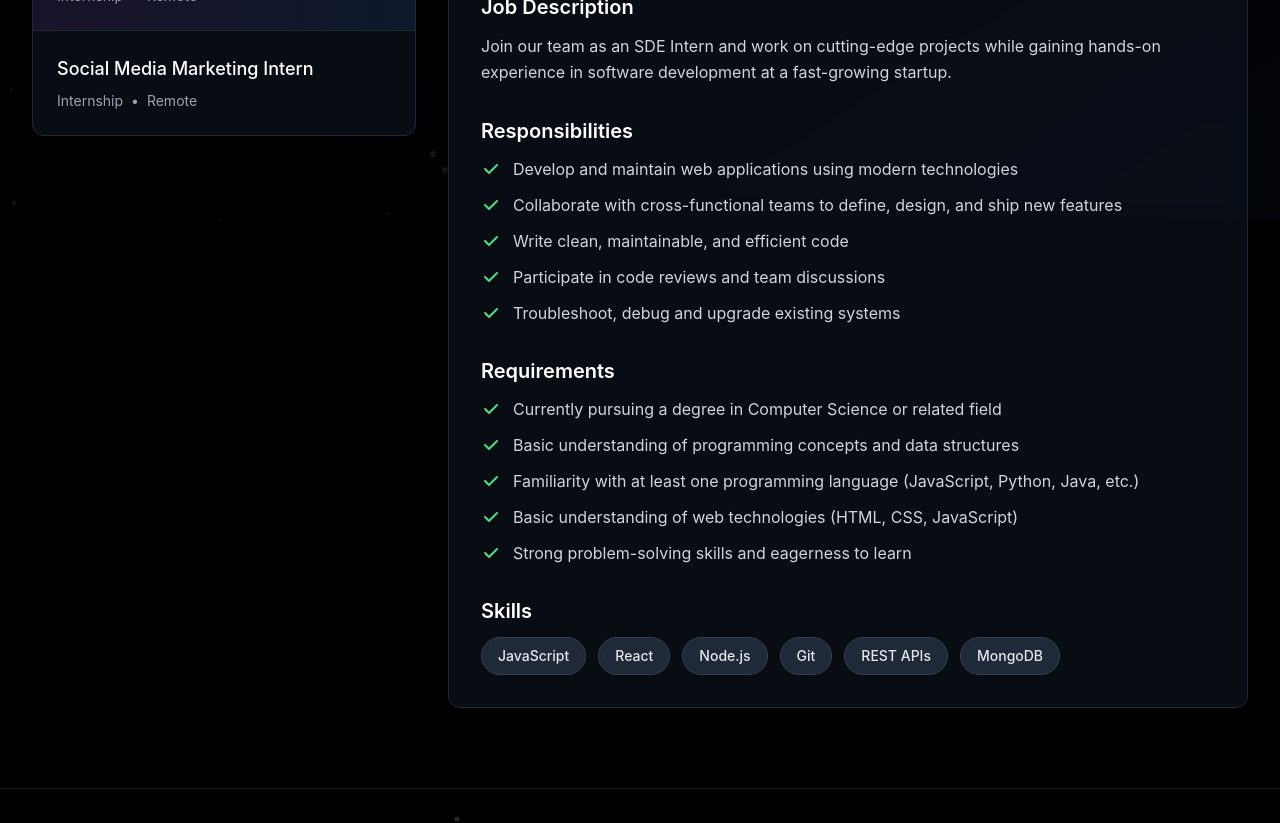
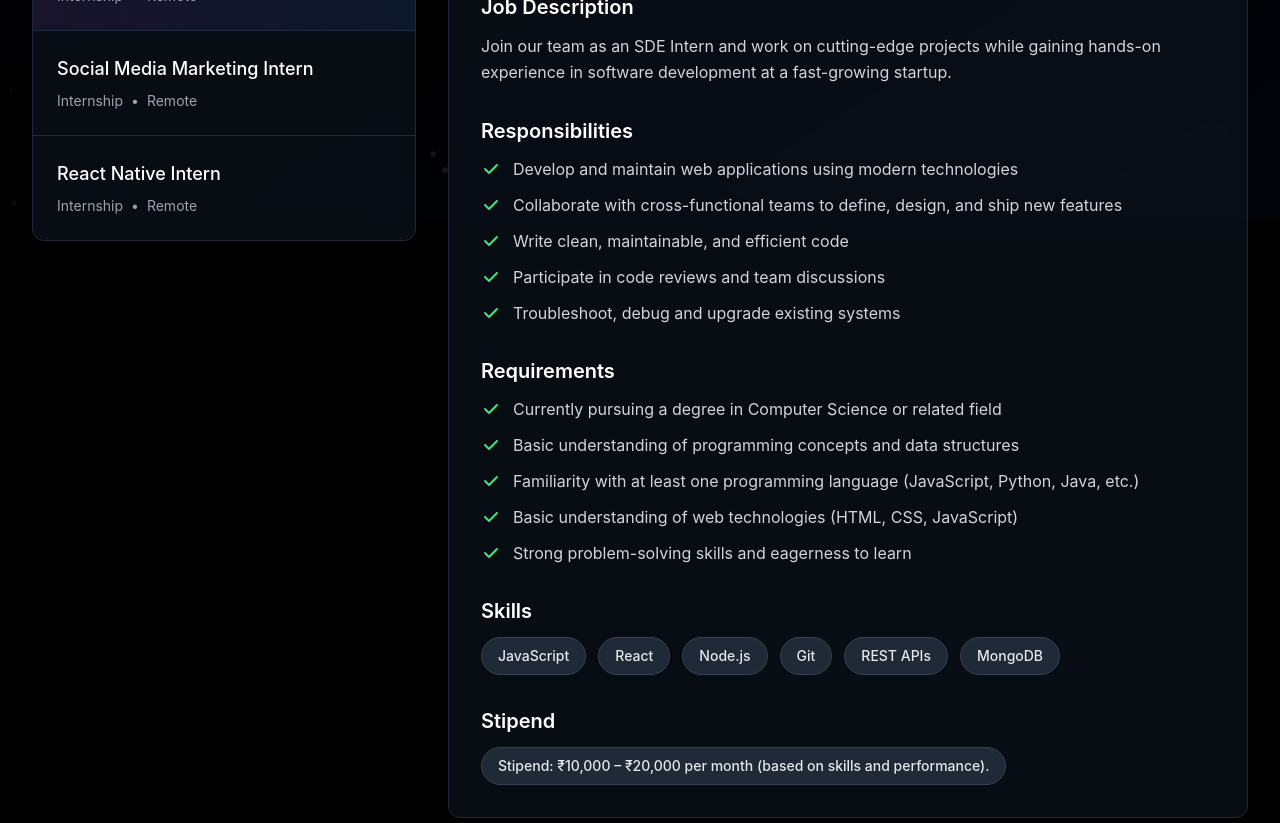
Before and after one commit to Elite8-Digital/elite8-digital, a React (Vite) app: page /#/careers in a window 1280 px wide. Shown: the part 580-1403 px from the top of the page. Built offline with nearby package versions, Linux system fonts and the light colour scheme.

Commit message:
Update Careers.tsx

```diff
--- a/src/pages/Careers.tsx
+++ b/src/pages/Careers.tsx
@@ -13,10 +13,11 @@ interface JobOpening {
   responsibilities: string[];
   requirements: string[];
   skills: string[];
+  salary: string[];
 }
 
 const jobOpenings: JobOpening[] = [
-  {
+    {
     id: 1,
     title: 'SDE Intern',
     type: 'Internship',
@@ -37,7 +38,10 @@ const jobOpenings: JobOpening[] = [
       'Basic understanding of web technologies (HTML, CSS, JavaScript)',
       'Strong problem-solving skills and eagerness to learn'
     ],
-    skills: ['JavaScript', 'React', 'Node.js', 'Git', 'REST APIs', 'MongoDB']
+    skills: ['JavaScript', 'React', 'Node.js', 'Git', 'REST APIs', 'MongoDB'],
+    salary: [
+    'Stipend: ₹10,000 – ₹20,000 per month (based on skills and performance).'
+  ]
   },
   {
     id: 2,
@@ -61,8 +65,48 @@ requirements: [
   'Good understanding of social media algorithms and audience engagement.',
   'Prior experience in content creation is a plus.'
 ],
-skills: ['Instagram Reels', 'Content Creation', 'Canva', 'CapCut', 'Social Media Algorithms', 'Branding']
-  }
+skills: ['Instagram Reels', 'Content Creation', 'Canva', 'CapCut', 'Social Media Algorithms', 'Branding'],
+salary: [
+    'Stipend: ₹5,000 – ₹20,000 per month (based on skills and performance).'
+  ]
+  },
+  {
+    id: 3,
+    title: 'React Native Intern',
+    type: 'Internship',
+    location: 'Remote',
+    duration: '2 months',
+    description: 'We are seeking a React Native Intern to help build and maintain scalable, high-quality mobile applications for both Android and iOS platforms.',
+  responsibilities: [
+    'Develop and maintain mobile applications using React Native for Android and iOS.',
+    'Write clean, efficient, and reusable code.',
+    'Ensure apps are scalable and responsive across different screen sizes and mobile devices.',
+    'Collaborate with the design and backend teams to integrate APIs and new features.',
+    'Debug, test, and optimize app performance.',
+    'Stay updated with the latest trends and best practices in mobile development.'
+  ],
+  requirements: [
+    'Basic knowledge of React Native, JavaScript/TypeScript.',
+    'Understanding of mobile UI/UX principles.',
+    'Familiarity with REST APIs and third-party libraries.',
+    'Problem-solving mindset and eagerness to learn.',
+    'Good communication and teamwork skills.',
+    '(Bonus) Exposure to Git/GitHub, Firebase, or mobile app deployment.'
+  ],
+  skills: [
+    'React Native',
+    'JavaScript',
+    'TypeScript',
+    'REST APIs',
+    'Mobile UI/UX',
+    'Git/GitHub',
+    'Firebase',
+    'App Deployment'
+  ],
+  salary: [
+    'Stipend: ₹15,000 – ₹30,000 per month (based on skills and performance).'
+  ]
+},
 ];
 
 const Careers: React.FC = () => {
@@ -375,6 +419,19 @@ const Careers: React.FC = () => {
                         ))}
                       </div>
                     </div>
+                    <div>
+                        <h3 className="text-xl font-semibold text-white mb-3">Stipend</h3>
+                        <div className="flex flex-wrap gap-3">
+                        {selectedJob.salary.map((salary, index) => (
+                          <span
+                            key={index}
+                            className="inline-flex items-center px-4 py-2 rounded-full text-sm font-medium bg-gray-800 text-gray-200 border border-gray-700 hover:bg-gray-700 transition-colors"
+                          >
+                            {salary}
+                          </span>
+                        ))}
+                      </div>
+                    </div>
                   </div>
                 </div>
               </div>
```
